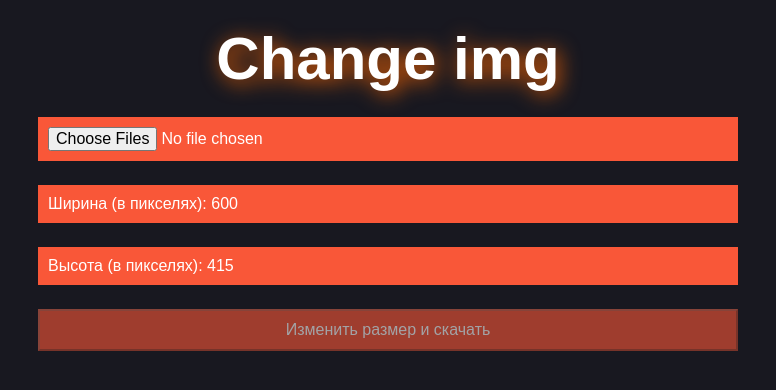
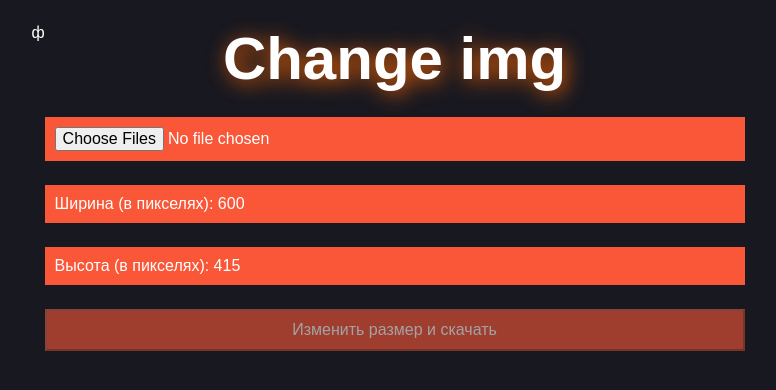
Before and after one commit to ArkadiyJS/change-img-app, a React (Create React App) app: page / in a window 1280 px wide. Shown: the top 390 px of the page, without its empty margins (252-1028 px from the left). Built offline with nearby package versions, Linux system fonts and the light colour scheme.

Commit message:
ф тест

```diff
--- a/src/App.js
+++ b/src/App.js
@@ -4,7 +4,7 @@ import ImageResizer from './components/ImageResizer/ImageResizer';
 
 function App() {
   return (
-    <div className="container">
+    <div className="container">ф
 
       <ImageResizer />
     </div>
```
